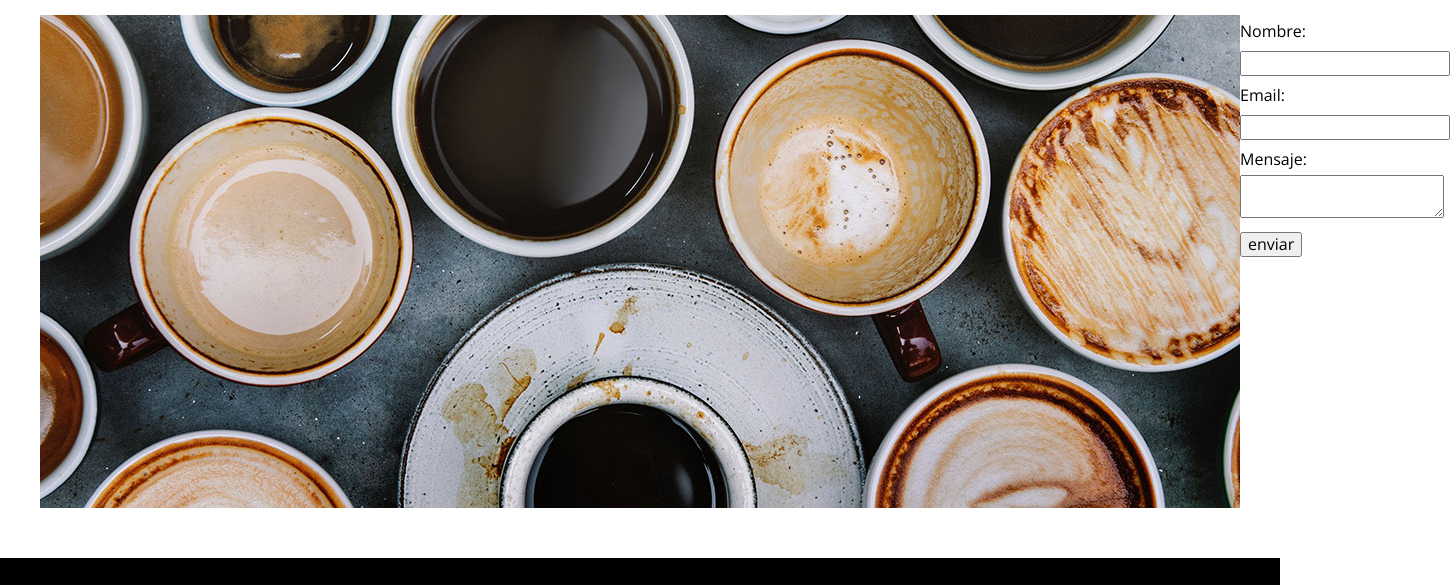
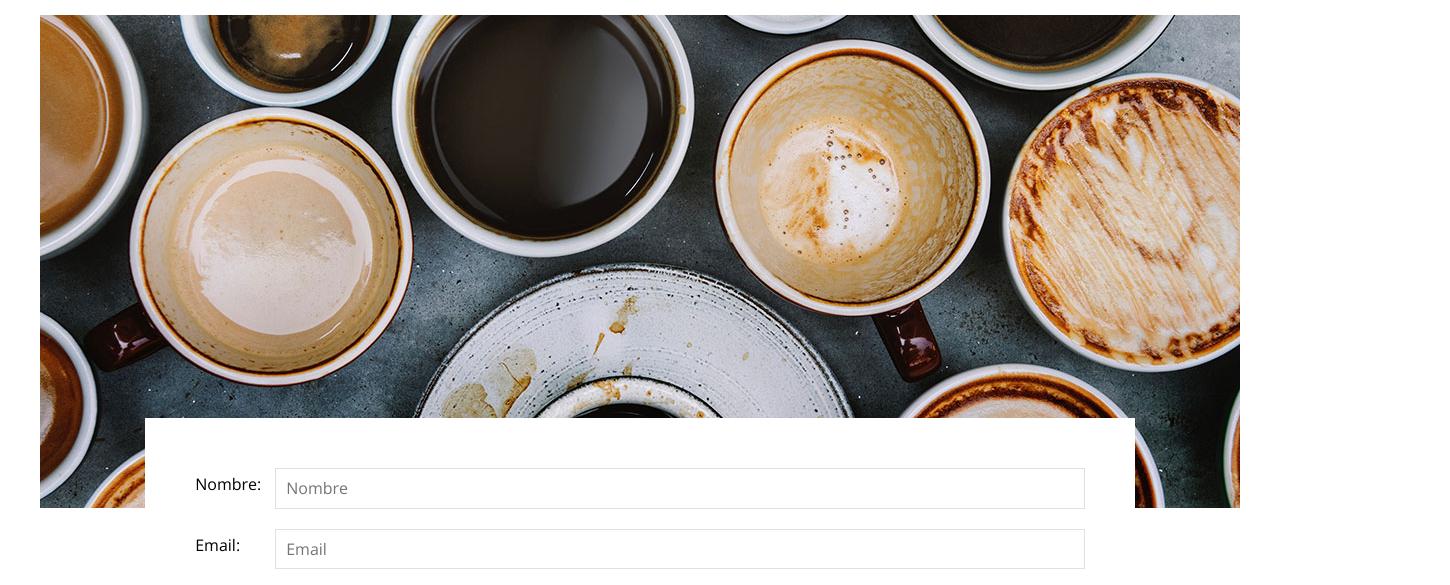
Before and after one commit to Airalina/blogcafe, a plain HTML site: page blogcafe/contacto.html in a window 1280 px wide. Shown: the part 699-1284 px from the top of the page, 1450 px wide, since content can reach past the window. Drawn offline with nearby package versions, Linux system fonts and the light colour scheme.

Commit message:
4to commit

```diff
--- a/blogcafe/contacto.html
+++ b/blogcafe/contacto.html
@@ -31,27 +31,27 @@
     </header>
  <main class="contenedor">
      <h2 class="centrar-texto">Contacto</h2>
-    <div class="grid">
+    <div class="grid centrar-columna">
         <div class="columna-12">
             <img src="img/contacto.jpg" alt="">
         </div>
 
-        <div class="formulario-contacto">
+        <div class="columna-10 formulario-contacto">
             <form action="">
                     <div class="campo">
                         <label for="nombre">Nombre:</label>
-                        <input type="text" name="nombre" id="nombre">
+                        <input type="text" name="nombre" id="nombre" placeholder="Nombre">
                     </div>
                     <div class="campo">
                             <label for="email">Email:</label>
-                            <input type="email" name="email" id="email">
+                            <input type="email" name="email" id="email" placeholder="Email">
                         </div>
                         <div class="campo">
                                 <label for="mensaje">Mensaje:</label>
                                 <textarea name="mensaje" id="mensaje" ></textarea>
                             </div>
-                            <div class="campo enviar">
-                                <input type="submit" value="enviar">
+                            <div class="campo enviar ">
+                                <input type="submit" value="enviar" class="btn btn-primario">
                             </div>
 
             </form>
--- a/blogcafe/css/style.css
+++ b/blogcafe/css/style.css
@@ -51,17 +51,24 @@ img {
   .grid {
     display: flex;
     justify-content: space-between;
+    flex-wrap: wrap;
   }
-  .columna-4{
+  .centrar-columna {
+    justify-content: center;
+  }
+  .columna-4 {
     flex: 0 0 calc(33.3% - 1rem);
   }
   .columna-6 {
     flex: 0 0 calc(50% - 1rem);
   }
-  .columna-8{
+  .columna-8 {
     flex: 0 0 calc(66.6% - 1rem);
   }
-  .columna-12{
+  .columna-10 {
+    flex: 0 0 calc(83.3% - 1rem);
+  }
+  .columna-12 {
     flex: 0 0 100%;
   }
 }
@@ -78,10 +85,15 @@ img {
   font-weight: 700;
   text-transform: uppercase;
   font-size: 2rem;
+  flex: 0 0 100%;
+}
+.btn:hover{
+  cursor: pointer;
 }
 @media (min-width: 500px) {
   .btn {
     display: inline-block;
+    flex: 0 0 auto;
   }
 }
 .btn-primario {
@@ -228,3 +240,34 @@ img {
 .site-footer p span {
   font-weight: 700;
 }
+.formulario-contacto {
+  background-color: white;
+  padding: 5rem;
+}
+/*Contacto*/
+@media (min-width: 768px) {
+  .formulario-contacto {
+    margin-top: -10rem;
+  }
+}
+.formulario-contacto .campo {
+  display: flex;
+  justify-content: space-between;
+  margin-bottom: 2rem;
+}
+.formulario-contacto .campo label {
+  flex: 0 0 8rem;
+}
+.formulario-contacto .campo input:not([type="submit"]),
+.formulario-contacto textarea{
+  flex: 1;
+  border: 1px solid #e1e1e1;
+  padding: 1rem;
+}
+.formulario-contacto textarea{
+  height: 20rem;
+}
+.formulario-contacto .enviar{
+  display: flex;
+  justify-content: flex-end;
+}
```
